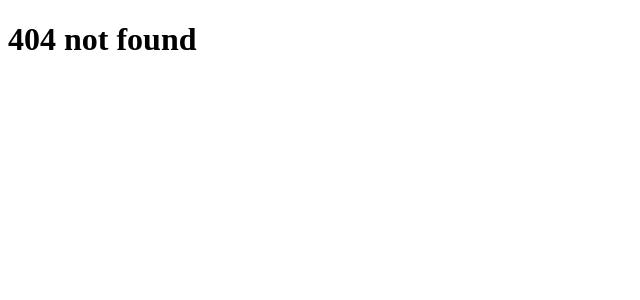
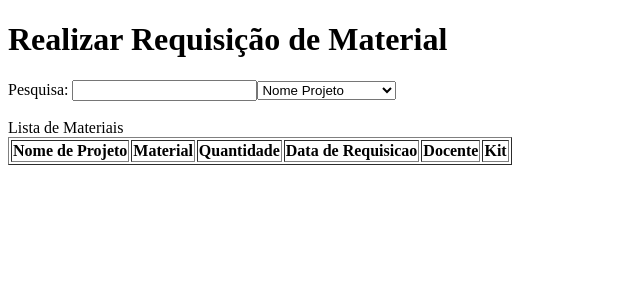
Before and after one commit to VascoGomesWork/PI-Implementacao, a React (Create React App) app in the folder client/: page /realizardevolucoes in a window 1280 px wide. Before the commit this address had no page. Shown: the top 300 px of the page, without its empty margins (0-640 px from the left). Built offline with nearby package versions, Linux system fonts and the light colour scheme.

Commit message:
return request

```diff
--- a/client/src/Pages/LandingPage.js
+++ b/client/src/Pages/LandingPage.js
@@ -19,7 +19,7 @@ const LandingPage = () => {
   };
 
   const realizarDevolucoes = async () => {
-    window.location.href = "/returnmaterials";
+    window.location.href = "/realizardevolucoes";
   };
 
   const criarKits = async () => {
@@ -84,8 +84,6 @@ const LandingPage = () => {
           <br />
           <button onClick={verKits}>Lista de Kits</button>
           <br />
-          <button onClick={adicionarProjeto}>Adicionar Projeto</button>
-          <br />
           <button onClick={adicionarTipoMaterial}>Adicionar Tipo Material</button>
           <br />
           <button onClick={adicionarProjeto}>Criar Projeto</button>
--- /dev/null
+++ b/client/src/Pages/RealizarDevolucoesPage.js
@@ -0,0 +1,148 @@
+import React, { useEffect, useState } from "react";
+import httpClient from "../httpClient";
+//import httpClient from "../httpClient";
+
+export default function RealizarDevolucoesPage() {
+
+  const [comboboxMaterialRequisicao, setComboboxMaterialRequisicao] = useState(
+    []
+  );
+
+  const [searchInput, setSearchInput] = useState([]);
+  const [searchResultList, setSearchResultList] = useState([]);
+  const [requisicaoKitsList, setRequisicaoKitsList] = useState([]);
+  const [requisicaoMaterialsList, setRequisicaoMaterialsList] = useState([]);
+  const [typeSearch, setTypeSearch] = useState("nome_projeto");
+
+  //Sets Default Value
+  /*useEffect(() => {
+    (async () => {
+      try {
+        //Vai buscar tipos de materiais e preenche a dropdown
+        const types = await httpClient.get(
+          `//localhost:5000/showtypesmaterials`
+        );
+        //console.log("TIPOS MATERIAIS = " + JSON.stringify(types.data))
+        /*
+         * 1º types -> nome da variavel
+         * data -> todos os json vem com data
+         * 2º types -> nome do json que vem do servidor
+         * */
+        /*setComboboxMaterialRequisicao(types.data.types);
+        //Adds Kit to Combobox
+        //console.log(JSON.stringify(comboboxMaterialRequisicao))
+        setComboboxMaterialRequisicao((prevData) => [
+          ...prevData,
+          { tipo: "Kit" },
+        ]);
+      } catch (e) {
+        console.log("Error getting types of materials");
+      }
+    })();
+    //console.log("COMBOBOX = " + JSON.stringify(comboboxMaterialRequisicao))
+  }, []);*/
+
+  const searchMaterials = async () => {
+    //console.log("TYPE MATERIAL = " + JSON.stringify(typeSearch) + " | " + comboboxMaterialRequisicao[0].id)
+
+    console.log("SEARCH INPUT = " + searchInput)
+    console.log("TYPE MATERIAL = " + typeSearch);
+
+    // if the search is by kit
+    if (searchInput.length > 0) {
+      fetch(
+        `//localhost:5000/showrequeststoreturn?search=` +
+          searchInput +
+          "&search_type=" +
+          typeSearch
+      )
+        .then((res) => res.json())
+        .then((data) => {
+          setSearchResultList(data.list_kit_mateirals);
+        });
+      //console.log("SEARCH RESULT => ", searchResultList);
+      console.log("SEARCH RESULT => ", JSON.stringify(searchResultList));
+    }
+  };
+
+  const returnMaterialRequest = async (id, nome, quantidade) => {
+    //Fazer Devolução Parcial ou total perguntando ao utilizador se deseja devolver tudo ou apenas o selecionado
+    setRequisicaoMaterialsList([
+      ...requisicaoMaterialsList,
+      {
+        id: id,
+        nome: nome,
+        quantidade: quantidade,
+      },
+    ]);
+  };
+
+  return (
+    <div>
+      <h1>Realizar Requisição de Material</h1>
+      <form>
+        <div>
+          <label>Pesquisa: </label>
+          <input
+            type="search"
+            value={searchInput}
+            onChange={(e) => {
+              setSearchInput(e.target.value);
+              searchMaterials();
+            }}
+            id=""
+          />
+
+          <select
+            onChange={(e) => {
+              setTypeSearch(e.target.value);
+            }}
+            id=""
+          >
+              <option value="nome_projeto">Nome Projeto</option>
+              <option value="material">Material</option>
+              <option value="data_requisicao">Data de Requisicao</option>
+              <option value="docente">Docente</option>
+              <option value="kit">Kit</option>
+          </select>
+        </div>
+        <br />
+        <div>
+          <label>Lista de Materiais </label>
+          <table border="1">
+            <tbody>
+                <tr>
+                  <th>Nome de Projeto</th>
+                  <th>Material</th>
+                  <th>Quantidade</th>
+                  <th>Data de Requisicao</th>
+                  <th>Docente</th>
+                  <th>Kit</th>
+                </tr>
+                {searchResultList?.map((item) => (
+                    <tr key={item.id}>
+                      <th>{item.nome}</th>
+                      <th>{item.quantidade}</th>
+                      <th>
+                        <button
+                          type="button"
+                          onClick={(e) => {
+                            returnMaterialRequest(
+                              item.id,
+                              item.nome,
+                              item.quantidade
+                            );
+                          }}
+                        >
+                          Devolver
+                        </button>
+                      </th>
+                    </tr>
+                  ))}
+            </tbody>
+          </table>
+        </div>
+      </form>
+    </div>
+  );
+}
--- a/client/src/Pages/ReturnsMaterialsPage.js
+++ /dev/null
@@ -1,67 +0,0 @@
-import React, {useEffect, useState} from "react";
-
-export default function ReturnMaterialsPage(){
-
-    const [search, setSearch] = useState()
-    const [search_option, setSearchOption] = useState()
-
-    //Sets Default Value
-    useEffect(() => {
-        setSearchOption("Nome_Projeto")
-    }, []);
-
-    const searchMaterial = async (e) => {
-        console.log("Search = " + search)
-        console.log("Search Option = " + search_option)
-    }
-
-    return(
-        <div>
-            <div>
-                <label>Search </label>
-                <input
-                    type="search"
-                    value={search}
-                    onChange={(e) => setSearch(e.target.value)}
-                    id=""
-                />
-
-                <select
-                    type="search"
-                    onChange={(choice) => setSearchOption(choice.target.value)}>
-                    <option value="Nome_Projeto">Nome Projeto</option>
-                    <option value="Material">Material</option>
-                    <option value="Data_Requisição">Data de Requisição</option>
-                    <option value="Docente">Docente</option>
-                    <option value="Kit">Kit</option>
-                </select>
-
-                <button type="button" onClick={searchMaterial}>
-                    Pesquisar Material
-                </button>
-            </div>
-
-
-
-            <h2>HTML Table</h2>
-
-            <table>
-                <tr>
-                    <th>Nome Projeto</th>
-                    <th>Material</th>
-                    <th>Quantidade</th>
-                    <th>Data Requisição</th>
-                    <th>Docente</th>
-                    <th>Kit</th>
-                    <th>Devolver</th>
-                </tr>
-                <tr>
-                    <td>Alfreds Futterkiste</td>
-                    <td>Maria Anders</td>
-                    <td>Germany</td>
-                </tr>
-
-            </table>
-        </div>
-    )
-}
--- a/client/src/Router.js
+++ b/client/src/Router.js
@@ -10,11 +10,12 @@ import AddProjectPage from "./Pages/AddProjectPage";
 import AddmaterialtypePage from "./Pages/AddmaterialtypePage"
 import ShowProjectsPage from "./Pages/ShowProjectsPage"
 import RealizarRequisicoesPage from "./Pages/RealizarRequisicoesPage";
-import ReturnMaterialsPage from "./Pages/ReturnsMaterialsPage";
+import RealizarDevolucoesPage from "./Pages/RealizarDevolucoesPage";
 //import CreateMaterialsKitsPage from "./Pages/CreateMaterialsKitsPage";
 import ShowKitsPage from "./Pages/ShowKitsPage";
 //teste criar kits
 import CreateKitPage from "./Pages/CreateKitPage";
+
 
 const Router = () => {
   return (
@@ -27,8 +28,8 @@ const Router = () => {
         <Route path="/stock" element={<StockPage />} />
         <Route path="/addmaterial" element={<AddmaterialPage />} />
         <Route path="/realizarrequisicoes" element={<RealizarRequisicoesPage />} />
+        <Route path="/realizardevolucoes" element={<RealizarDevolucoesPage />} />
         <Route path="/createkits" element={<CreateKitPage />} />
-        <Route path="/returnmaterials" element={<ReturnMaterialsPage />} />
         <Route path="/addproject" element={<AddProjectPage />} />
         <Route path="/updatematerial" element={<UpdatematerialPage />} />
         <Route path="/addmaterialtype" element={<AddmaterialtypePage />} />
```
Also changed, not shown: 1 other file (tests, documents, lock files or other folders).
